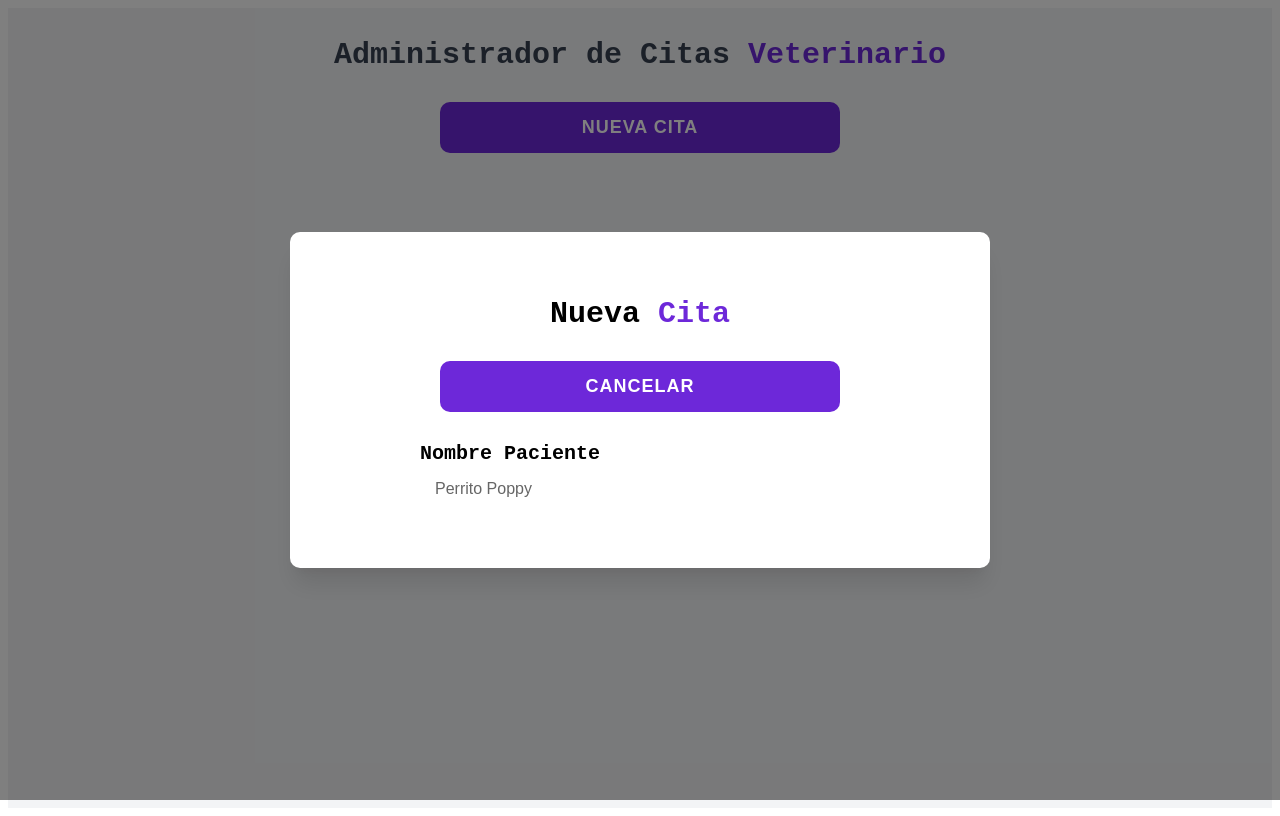
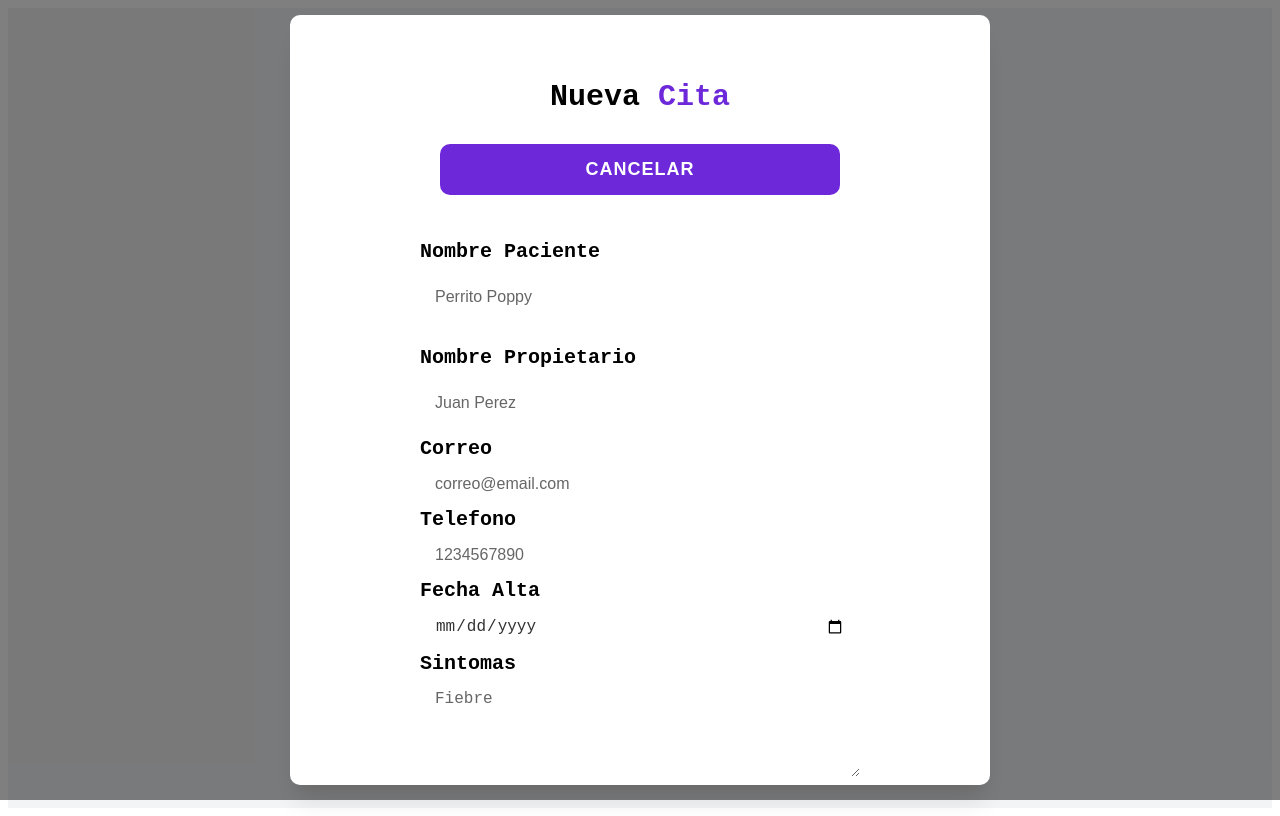
Before and after one commit to Angelosea1/citasReactJS, a React (Vite) app: page / in a window 1280 px wide. Both pictures are taken after a click on the button "NUEVA CITA". Built offline with nearby package versions, Linux system fonts and the light colour scheme.

Commit message:
Add states to imputs in formulario

```diff
--- a/src/components/Formulario.jsx
+++ b/src/components/Formulario.jsx
@@ -4,6 +4,25 @@ import '../css/formulario.css';
 
 const Formulario = ({ modalVisible, setModalVisible }) => {
     const [paciente, setPaciente] = useState('');
+
+    //Create 5 new states
+    //nombrePropietario
+    //correo
+    //telefono
+    //fechaAlta
+    //sintomas (descripcion del problema)
+    //Create 5 new inputs
+    //Type Inputs: text, email, tel, date
+    //Inputs: input, textarea (contenido con mucho texto)
+
+    //Formulario - Nuevo
+
+    const [nombrePropietario, setNombrePropietario] = useState('');
+    const [correo, setCorreo] = useState('');
+    const [telefono, setTelefono] = useState('');
+    const [fechaAlta, setFechaAlta] = useState('');
+    const [sintomas, setSintomas] = useState('');
+
     return (
         <div className="formulario-contenido">
             <h2 className="formulario-titulo">Nueva
@@ -16,12 +35,33 @@ const Formulario = ({ modalVisible, setModalVisible }) => {
                 <span className="formulario-btn-texto-cancelar">Cancelar</span>
             </button>
 
-            <form>
-                <div className="">
+            <form onSubmit={() => console.log("submit")}>
+                <div className="formulario-campo">
                     <label htmlFor="paciente" className="formulario-label">Nombre Paciente</label>
                     <input id="paciente" type="text" className="formulario-input" placeholder="Perrito Poppy" value={paciente} onChange={(e) => { setPaciente(e.target.value) }} />
                 </div>
+                <div className="formulario-campo">
+                    <label htmlFor="nombrePropietario" className="formulario-label">Nombre Propietario</label>
+                    <input id="nombrePropietario" type="text" className="formulario-input" placeholder="Juan Perez" value={nombrePropietario} onChange={(e) => { setNombrePropietario(e.target.value) }} />
+                </div>
+                <div className="">
+                    <label htmlFor="correo" className="formulario-label">Correo</label>
+                    <input id="correo" type="email" className="formulario-input" placeholder="correo@email.com" value={correo} onChange={(e) => { setCorreo(e.target.value) }} />
+                </div>
+                <div className="">
+                    <label htmlFor="telefono" className="formulario-label">Telefono</label>
+                    <input id="telefono" type="tel" className="formulario-input" placeholder="1234567890" value={telefono} onChange={(e) => { setTelefono(e.target.value) }} />
+                </div>
+                <div className="">
+                    <label htmlFor="fechaAlta" className="formulario-label">Fecha Alta</label>
+                    <input id="fechaAlta" type="date" className="formulario-input" value={fechaAlta} onChange={(e) => { setFechaAlta(e.target.value) }} />
+                </div>
+                <div className="">
+                    <label htmlFor="sintomas" className="formulario-label">Sintomas</label>
+                    <textarea id="sintomas" className="formulario-input" placeholder="Fiebre" value={sintomas} onChange={(e) => { setSintomas(e.target.value) }} rows="4"></textarea>
+                </div>
 
+                <button type="submit" className="formulario-btn-submit">Agregar Cita</button>
             </form>
 
         </div>
--- a/src/css/formulario.css
+++ b/src/css/formulario.css
@@ -78,3 +78,20 @@
 .formulario-input:focus {
     outline: 2px solid #F59E0B;
 }
+
+.formulario-btn-submit {
+    display: block;
+    background-color: #F59E0B;
+    padding: 15px;
+    margin: 30px auto;
+    border-radius: 10px;
+    border: none;
+    cursor: pointer;
+    width: 100%;
+    max-width: 400px;
+    transition: background-color 0.2s;
+}
+
+.formulario-btn-submit:hover {
+    background-color: #D98806;
+}
```
